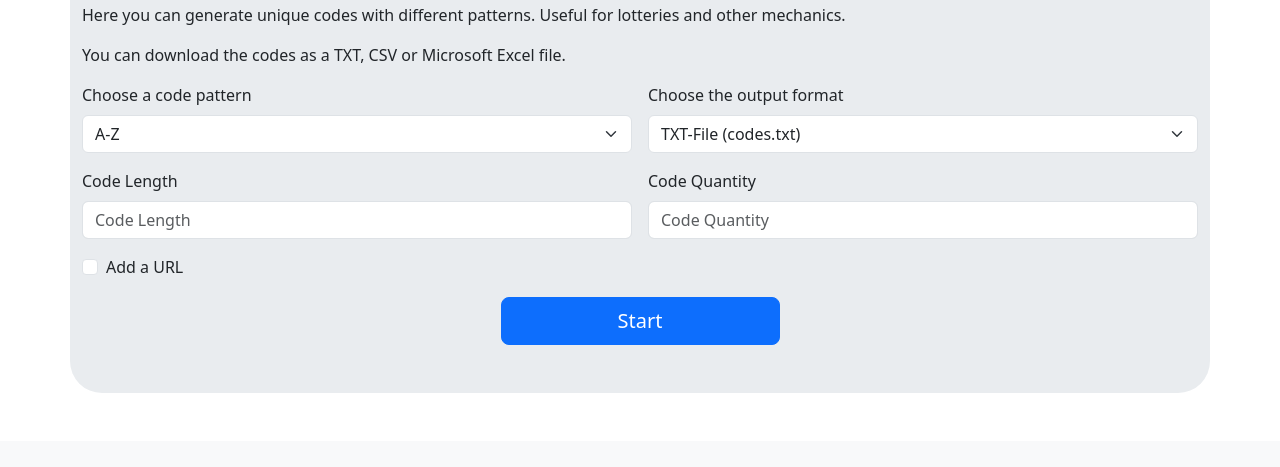
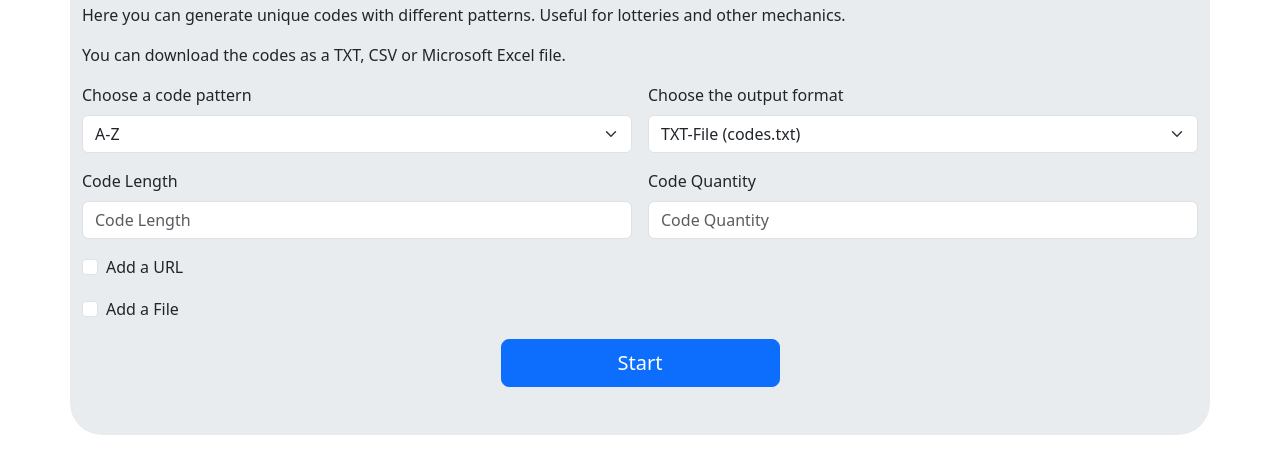
Before and after one commit to srueegger/codegenerator.rueegger.dev, a website built with webpack: page src/index.html in a window 1280 px wide. Shown: the part 149-616 px from the top of the page. Built offline with nearby package versions, Linux system fonts and the light colour scheme; files whose address does not match are found by name.

Commit message:
add html markup for File Upload

```diff
--- a/src/index.html
+++ b/src/index.html
@@ -16,7 +16,7 @@
           <p>You can download the codes as a TXT, CSV or Microsoft Excel file.</p>
         </div>
       </div>
-      <form id="codeGeneratorForm" class="row g-3" method="post" action="">
+      <form id="codeGeneratorForm" enctype="multipart/form-data" class="row g-3" method="post" action="">
         <div class="col-12 col-md-6">
           <label for="codePattern" class="form-label">Choose a code pattern</label>
           <select id="codePattern" name="codePattern" class="form-select" aria-label="Code Pattern" required>
@@ -47,13 +47,23 @@
         </div>
         <div class="col-12">
           <div class="form-check">
-            <input class="form-check-input" type="checkbox" id="addURL" value="1" name="addURL">
+            <input class="form-check-input js_show_hide_field" data-change="#urlField" type="checkbox" id="addURL" value="1" name="addURL">
             <label class="form-check-label" for="addURL">Add a URL</label>
           </div>
         </div>
         <div id="urlField" class="col-12 col-md-6 d-none">
           <label for="codeURL" class="form-label">URL</label>
           <input type="url" name="codeURL" class="form-control" id="codeURL" placeholder="https://url.tld/?code=">
+        </div>
+        <div class="col-12">
+          <div class="form-check">
+            <input class="form-check-input js_show_hide_field" data-change="#fileField" type="checkbox" id="addFile" value="1" name="addURL">
+            <label class="form-check-label" for="addFile">Add a File</label>
+          </div>
+        </div>
+        <div id="fileField" class="col-12 col-md-6 d-none">
+          <label for="addFileField" class="form-label">Datei hinzufügen</label>
+          <input type="file" accept=".txt" name="addFileField" class="form-control" id="addFileField">
         </div>
         <div class="col-12 text-center">
           <button type="submit" class="btn btn-primary btn-lg w-25">Start</button>
```
